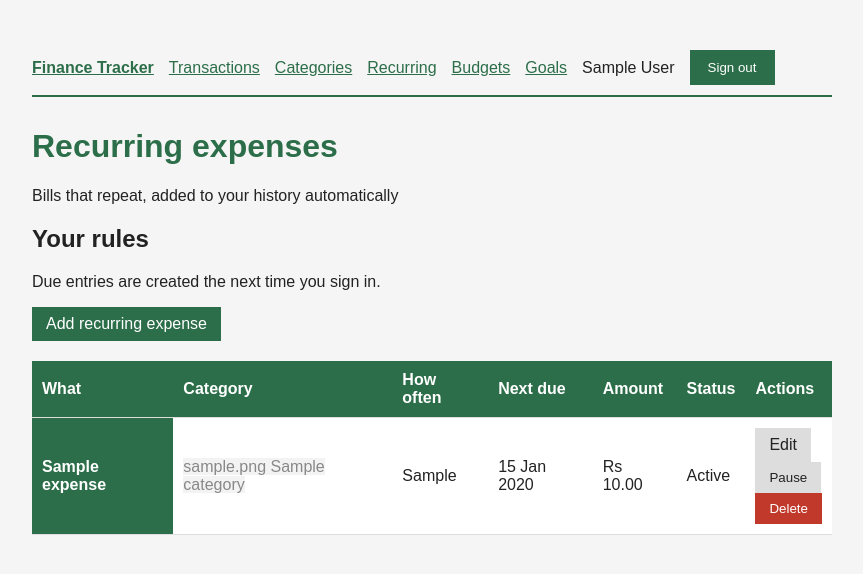
After one commit to soniyakandel/Financetracker_demo, a Flask app: page /recurring/ in a window 1280 px wide. The commit adds this page. Shown: the top 574 px of the page, without its empty margins (208-1071 px from the left). Run offline with Flask 3, Linux system fonts and the light colour scheme; a user stored in the database is signed in; tables that the repository leaves empty hold one stand-in row (values such as "Sample post").

Commit message:
added recurring expense rules

```diff
--- a/Financetracker_demo/app/__init__.py
+++ b/Financetracker_demo/app/__init__.py
@@ -28,6 +28,7 @@ def create_app():
     from app.features.categories import categories_bp
     from app.features.budgets import budgets_bp
     from app.features.goals import goals_bp
+    from app.features.recurring import recurring_bp
 
     app.register_blueprint(core_bp)
     app.register_blueprint(auth_bp)
@@ -35,6 +36,7 @@ def create_app():
     app.register_blueprint(categories_bp)
     app.register_blueprint(budgets_bp)
     app.register_blueprint(goals_bp)
+    app.register_blueprint(recurring_bp)
 
     register_commands(app)
 
--- /dev/null
+++ b/Financetracker_demo/app/features/recurring/routes.py
@@ -0,0 +1,105 @@
+from flask import flash, redirect, render_template, request, url_for
+from flask_login import current_user, login_required
+
+from app.extensions import db
+from app.features.recurring import recurring_bp
+from app.features.recurring.forms import RecurringForm
+from app.models.category import Category
+from app.models.recurring import RecurringExpense
+from app.security.decorators import get_owned_or_404
+
+
+def _user_categories():
+    return (
+        Category.query.filter_by(user_id=current_user.id)
+        .order_by(Category.is_default.desc(), Category.name)
+        .all()
+    )
+
+
+@recurring_bp.route("/")
+@login_required
+def index():
+    rules = (
+        RecurringExpense.query.filter_by(user_id=current_user.id)
+        .order_by(RecurringExpense.is_active.desc(), RecurringExpense.next_due_on)
+        .all()
+    )
+    return render_template("recurring/index.html", rules=rules)
+
+
+@recurring_bp.route("/new", methods=["GET", "POST"])
+@login_required
+def create():
+    form = RecurringForm()
+    form.set_category_choices(_user_categories())
+
+    if form.validate_on_submit():
+        rule = RecurringExpense(
+            user_id=current_user.id,
+            category_id=form.category_id.data,
+            title=form.title.data.strip(),
+            amount=form.amount.data,
+            frequency=form.frequency.data,
+            start_on=form.start_on.data,
+            next_due_on=form.start_on.data,
+        )
+        db.session.add(rule)
+        db.session.commit()
+
+        flash(f'"{rule.title}" will now be added automatically.', "success")
+        return redirect(url_for("recurring.index"))
+
+    return render_template("recurring/form.html", form=form, rule=None)
+
+
+@recurring_bp.route("/<int:rule_id>/edit", methods=["GET", "POST"])
+@login_required
+def edit(rule_id):
+    rule = get_owned_or_404(RecurringExpense, rule_id)
+
+    form = RecurringForm(obj=rule)
+    form.set_category_choices(_user_categories())
+
+    if form.validate_on_submit():
+        if form.start_on.data != rule.start_on:
+            rule.next_due_on = form.start_on.data
+
+        rule.title = form.title.data.strip()
+        rule.amount = form.amount.data
+        rule.category_id = form.category_id.data
+        rule.frequency = form.frequency.data
+        rule.start_on = form.start_on.data
+        db.session.commit()
+
+        flash("Recurring expense updated.", "success")
+        return redirect(url_for("recurring.index"))
+
+    return render_template("recurring/form.html", form=form, rule=rule)
+
+
+@recurring_bp.route("/<int:rule_id>/toggle", methods=["POST"])
+@login_required
+def toggle(rule_id):
+    rule = get_owned_or_404(RecurringExpense, rule_id)
+    rule.is_active = not rule.is_active
+    db.session.commit()
+
+    flash(
+        f'"{rule.title}" is now {"active" if rule.is_active else "paused"}.',
+        "success",
+    )
+    return redirect(url_for("recurring.index"))
+
+
+@recurring_bp.route("/<int:rule_id>/delete", methods=["POST"])
+@login_required
+def delete(rule_id):
+    rule = get_owned_or_404(RecurringExpense, rule_id)
+
+    title = rule.title
+    db.session.delete(rule)
+    db.session.commit()
+
+    flash(f'"{title}" removed. Past entries were kept.', "success")
+    return redirect(url_for("recurring.index"))
--- /dev/null
+++ b/Financetracker_demo/app/features/recurring/templates/recurring/index.html
@@ -0,0 +1,84 @@
+{% extends "layouts/app.html" %}
+{% block title %}Recurring expenses - Finance Tracker{% endblock %}
+{% block page_title %}Recurring expenses{% endblock %}
+{% block page_subtitle %}
+  <p class="topbar__sub">Bills that repeat, added to your history automatically</p>
+{% endblock %}
+{% block content %}
+  <div class="card">
+    <div class="card__head">
+      <div>
+        <h2 class="card__title">Your rules</h2>
+        <p class="card__hint">Due entries are created the next time you sign in.</p>
+      </div>
+      <a class="btn" href="{{ url_for('recurring.create') }}">Add recurring expense</a>
+    </div>
+    {% if rules %}
+      <div class="table-wrap">
+        <table class="table">
+          <thead>
+            <tr>
+              <th scope="col">What</th>
+              <th scope="col">Category</th>
+              <th scope="col">How often</th>
+              <th scope="col">Next due</th>
+              <th scope="col" class="num">Amount</th>
+              <th scope="col">Status</th>
+              <th scope="col"><span class="visually-hidden">Actions</span></th>
+            </tr>
+          </thead>
+          <tbody>
+            {% for rule in rules %}
+              <tr>
+                <th scope="row" class="wrap">{{ rule.title }}</th>
+                <td>
+                  <span class="badge" style="background: {{ rule.category.colour }}1a; color: {{ rule.category.colour }};">
+                    {{ rule.category.icon }} {{ rule.category.name }}
+                  </span>
+                </td>
+                <td>{{ rule.frequency_label }}</td>
+                <td>{{ rule.next_due_on|short_date }}</td>
+                <td class="num">{{ rule.amount|money }}</td>
+                <td>
+                  {% if rule.is_active %}
+                    <span class="badge badge--ok">Active</span>
+                  {% else %}
+                    <span class="badge">Paused</span>
+                  {% endif %}
+                </td>
+                <td>
+                  <div class="btn-row">
+                    <a class="btn btn--ghost btn--sm"
+                       href="{{ url_for('recurring.edit', rule_id=rule.id) }}">Edit</a>
+                    <form method="post" class="inline-form"
+                          action="{{ url_for('recurring.toggle', rule_id=rule.id) }}">
+                      <input type="hidden" name="csrf_token" value="{{ csrf_token() }}">
+                      <button type="submit" class="btn btn--ghost btn--sm">
+                        {{ "Pause" if rule.is_active else "Resume" }}
+                      </button>
+                    </form>
+                    <form method="post" class="inline-form"
+                          action="{{ url_for('recurring.delete', rule_id=rule.id) }}"
+                          data-confirm="Remove the recurring rule &quot;{{ rule.title }}&quot;? Past entries are kept.">
+                      <input type="hidden" name="csrf_token" value="{{ csrf_token() }}">
+                      <button type="submit" class="btn btn--danger btn--sm">Delete</button>
+                    </form>
+                  </div>
+                </td>
+              </tr>
+            {% endfor %}
+          </tbody>
+        </table>
+      </div>
+    {% else %}
+      <div class="empty">
+        <div class="empty__icon" aria-hidden="true">↻</div>
+        <p class="empty__title">No recurring expenses yet</p>
+        <p>Add your rent or a subscription and it will be entered for you each period.</p>
+        <div class="btn-row" style="justify-content: center; margin-top: 16px;">
+          <a class="btn" href="{{ url_for('recurring.create') }}">Add your first rule</a>
+        </div>
+      </div>
+    {% endif %}
+  </div>
+{% endblock %}
--- a/Financetracker_demo/app/models/__init__.py
+++ b/Financetracker_demo/app/models/__init__.py
@@ -3,3 +3,4 @@ from app.models.category import DEFAULT_CATEGORIES, Category
 from app.models.transaction import EXPENSE, INCOME, TRANSACTION_TYPES, Transaction
 from app.models.budget import Budget
 from app.models.goal import GoalContribution, SavingsGoal
+from app.models.recurring import FREQUENCIES, RecurringExpense
--- /dev/null
+++ b/Financetracker_demo/app/models/recurring.py
@@ -0,0 +1,64 @@
+from datetime import timedelta
+
+from app.extensions import db
+from app.models.base import utcnow
+
+WEEKLY = "weekly"
+MONTHLY = "monthly"
+FREQUENCIES = (WEEKLY, MONTHLY)
+FREQUENCY_LABELS = {WEEKLY: "Every week", MONTHLY: "Every month"}
+
+
+def add_months(date_value, months=1):
+    month_index = date_value.month - 1 + months
+    year = date_value.year + month_index // 12
+    month = month_index % 12 + 1
+
+    if month == 12:
+        first_of_next = date_value.replace(year=year + 1, month=1, day=1)
+    else:
+        first_of_next = date_value.replace(year=year, month=month + 1, day=1)
+    last_day = (first_of_next - timedelta(days=1)).day
+
+    return date_value.replace(year=year, month=month, day=min(date_value.day, last_day))
+
+
+class RecurringExpense(db.Model):
+    __tablename__ = "recurring_expenses"
+
+    id = db.Column(db.Integer, primary_key=True)
+    user_id = db.Column(
+        db.Integer, db.ForeignKey("users.id"), nullable=False, index=True
+    )
+    category_id = db.Column(db.Integer, db.ForeignKey("categories.id"), nullable=False)
+
+    title = db.Column(db.String(100), nullable=False)
+    amount = db.Column(db.Numeric(12, 2), nullable=False)
+    frequency = db.Column(db.String(10), default=MONTHLY, nullable=False)
+
+    start_on = db.Column(db.Date, nullable=False)
+    next_due_on = db.Column(db.Date, nullable=False, index=True)
+    is_active = db.Column(db.Boolean, default=True, nullable=False)
+
+    created_at = db.Column(db.DateTime, default=utcnow, nullable=False)
+
+    user = db.relationship(
+        "User",
+        backref=db.backref(
+            "recurring_expenses", lazy="dynamic", cascade="all, delete-orphan"
+        ),
+    )
+    category = db.relationship("Category")
+
+    def advance(self):
+        if self.frequency == WEEKLY:
+            self.next_due_on = self.next_due_on + timedelta(days=7)
+        else:
+            self.next_due_on = add_months(self.next_due_on, 1)
+
+    @property
+    def frequency_label(self):
+        return FREQUENCY_LABELS.get(self.frequency, self.frequency)
+
+    def __repr__(self):
+        return f"<RecurringExpense {self.title} {self.frequency}>"
--- a/Financetracker_demo/app/templates/partials/_nav.html
+++ b/Financetracker_demo/app/templates/partials/_nav.html
@@ -2,6 +2,7 @@
   <a href="{{ url_for('core.landing') }}"><strong>Finance Tracker</strong></a>
   <a href="{{ url_for('expenses.index') }}">Transactions</a>
   <a href="{{ url_for('categories.index') }}">Categories</a>
+  <a href="{{ url_for('recurring.index') }}">Recurring</a>
   <a href="{{ url_for('budgets.index') }}">Budgets</a>
   <a href="{{ url_for('goals.index') }}">Goals</a>
   <span>{{ current_user.name }}</span>
```
Also changed, not shown: Financetracker_demo/app/features/recurring/__init__.py (added, +7 -0 lines), Financetracker_demo/app/features/recurring/forms.py (added, +40 -0 lines), Financetracker_demo/app/features/recurring/templates/recurring/form.html (added, +28 -0 lines).
